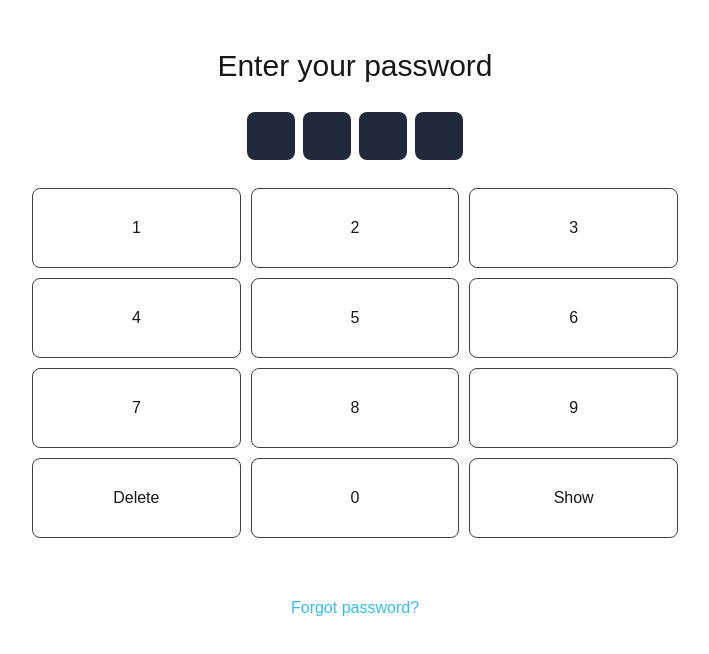
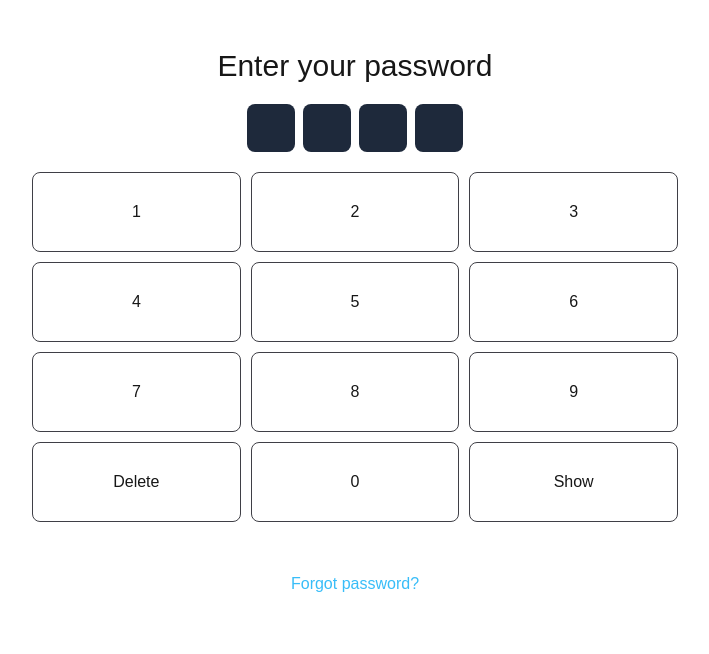
Before and after one commit to Paulelitee/tryouts, a Next.js app: page /haptic in a window 1280 px wide. Shown: the top 654 px of the page, without its empty margins (285-994 px from the left). Built offline with nearby package versions, Linux system fonts and the light colour scheme.

Commit message:
password

```diff
--- a/app/haptic/page.tsx
+++ b/app/haptic/page.tsx
@@ -28,7 +28,7 @@ export default function Haptic() {
     }
 
 
-   return <div className="px-8 py-12 flex flex-col items-center gap-2">
+   return <div className="px-8 py-12 flex flex-col items-center gap">
             <h1 className="text-3xl text-center">Enter your password</h1>
             <div className="gap-2 flex justify-start p-5">
                 {
```
